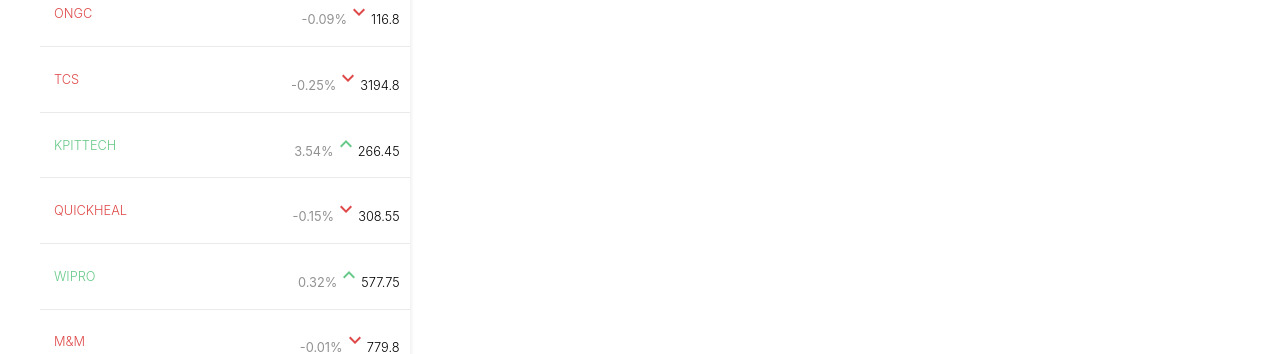
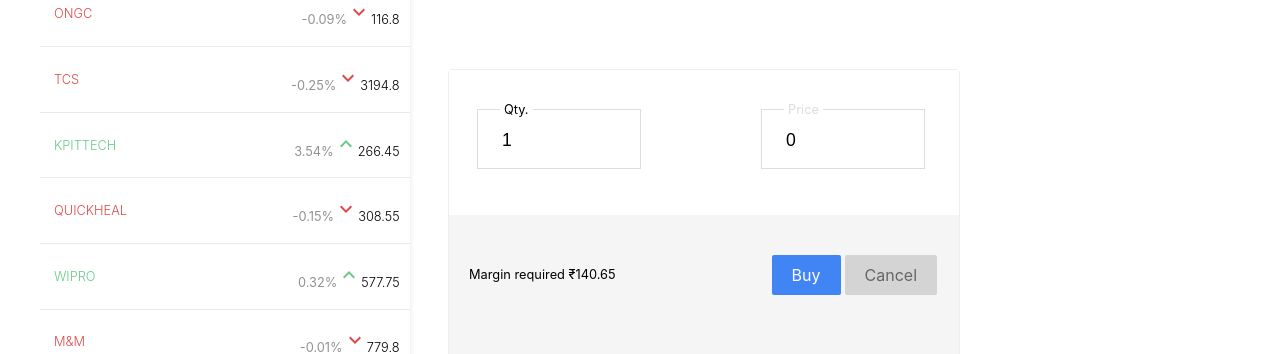
Before and after one commit to Prajyot-1631/Zerodha-Clone, a React (Vite) app in the folder dashboard/: page /orders in a window 1280 px wide. Shown: the part 227-581 px from the top of the page. Built offline with nearby package versions, Linux system fonts and the light colour scheme; no server answers.

Commit message:
Update Orders.jsx

```diff
--- a/dashboard/src/components/Orders.jsx
+++ b/dashboard/src/components/Orders.jsx
@@ -1,6 +1,7 @@
 import React, { useEffect, useState } from "react";
 import { Link } from "react-router-dom";
 import axios from "axios";
+import BuyActionWindow from "./BuyActionWindow";
 
 function Orders() {
   const [orders, setOrders] = useState([]);
@@ -16,6 +17,8 @@
 
   return (
     <div className="orders">
+       {/* Render BuyActionWindow and pass setOrders */}
+      <BuyActionWindow uid="XYZ" setOrders={setOrders} />
       <div className="no-orders">
         {orders.length === 0 ? (
           <div>
```
